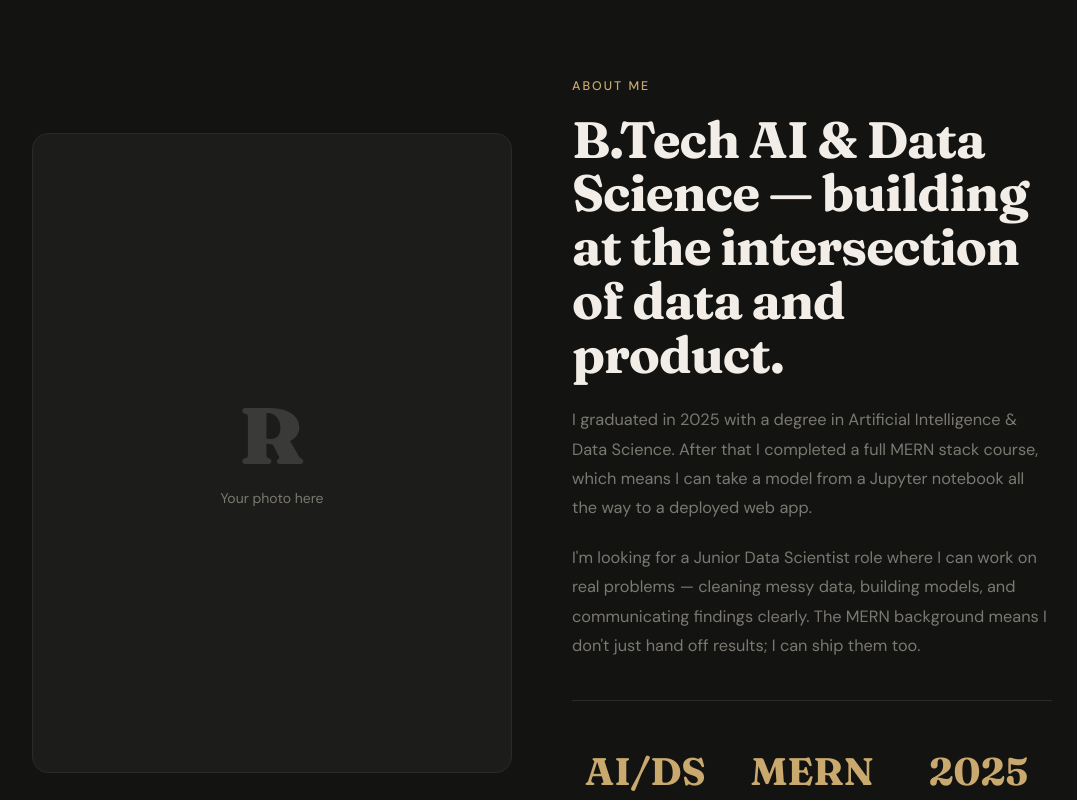
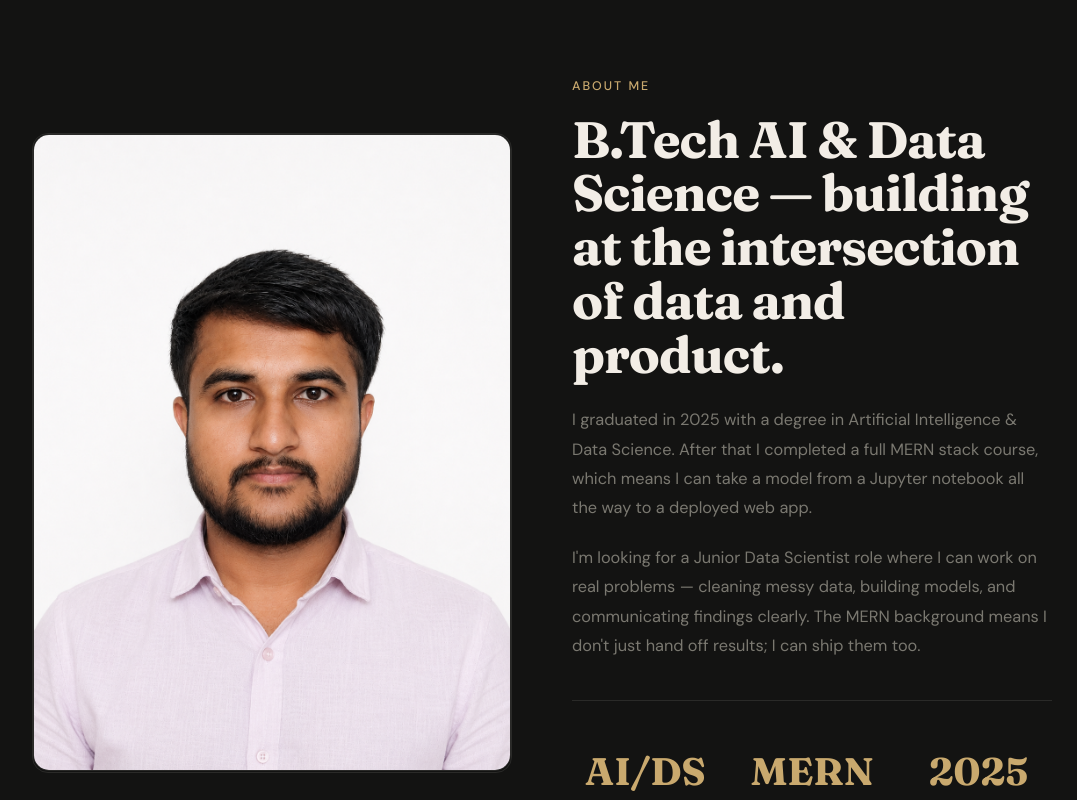
Before and after one commit to Gude-Rushikesh/Portfolio-Website, a React (Vite) app: page / in a window 1280 px wide. Shown: the part 2960-3760 px from the top of the page, without its empty margins (98-1175 px from the left). Built offline with nearby package versions, Linux system fonts and the light colour scheme.

Commit message:
fixed some errors

```diff
--- a/src/pages/HomePage.css
+++ b/src/pages/HomePage.css
@@ -314,10 +314,15 @@
 }
 .about-img {
   aspect-ratio: 3/4;
-  background: var(--surface2);
   border-radius: 16px;
   overflow: hidden;
   border: 1px solid var(--line);
+}
+
+.about-profile-img {
+  width: 100%;
+  height: 100%;
+  object-fit: cover;
 }
 /* Replace .about-img-placeholder with a real <img> when you have your photo */
 .about-img-placeholder {
--- a/src/pages/HomePage.jsx
+++ b/src/pages/HomePage.jsx
@@ -1,5 +1,6 @@
 import { useNavigate } from 'react-router-dom';
 import { PROJECTS, SKILLS } from '../data/projects';
+import Myphoto from "../assets/projects/Myphoto.png";
 import './HomePage.css';
 
 /* ── tiny inline SVG helpers ── */
@@ -156,9 +157,12 @@ export default function HomePage() {
           <div className="about-grid">
             {/* Photo placeholder — replace <div> with <img src="..." alt="Rushikesh" /> */}
             <div className="about-img" aria-label="Profile photo placeholder">
-              <div className="about-img-placeholder">
-                <span className="about-initials">R</span>
-                <span>Your photo here</span>
+              <div className="about-img">
+                <img
+                  src={Myphoto}
+                  alt="Rushikesh Gude"
+                  className="about-profile-img  "
+                />
               </div>
             </div>
             <div className="about-text">
```
Also changed, not shown: src/assets/projects/Myphoto.png (added).
